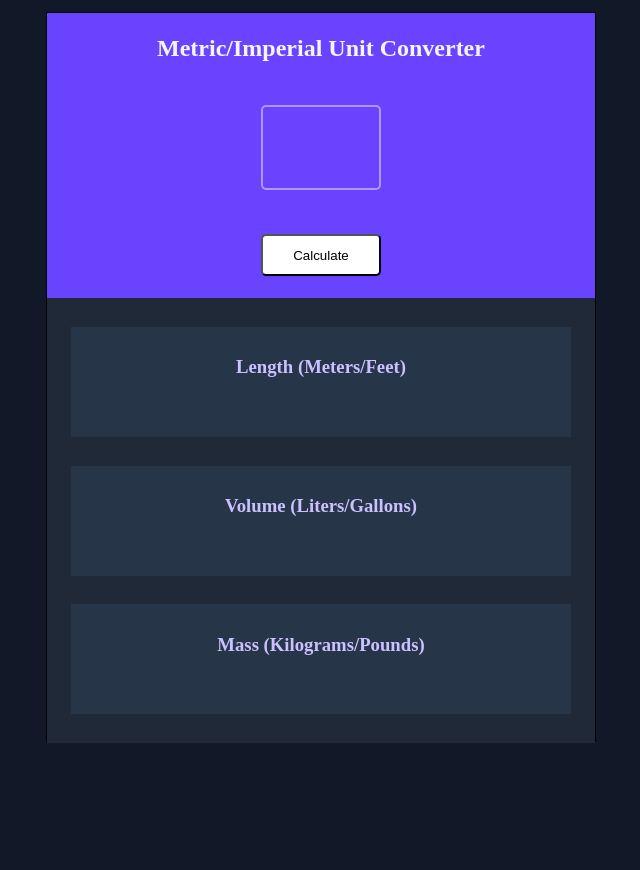
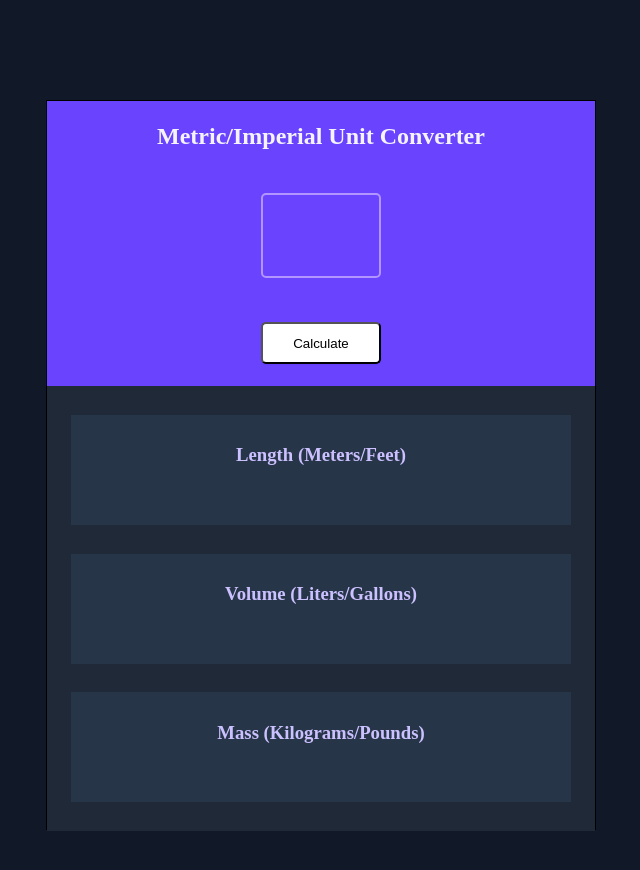
Before and after one commit to LujanSolo/unit-converter, a plain HTML site: page index.html in a window 1280 px wide. Shown: the whole page, without its empty margins (319-959 px from the left). Before the commit the page ends 800 px from the top, so only its background shows below. Drawn offline with Linux system fonts and the light colour scheme.

Commit message:
updated READme file

```diff
--- a/index.css
+++ b/index.css
@@ -7,7 +7,7 @@ body {
   width: 550px;
   height: 730px;
   border: 1px solid black;
-  margin: 12px auto;
+  margin: 100px auto;
   background-color: rgba(17, 24, 39, 1);
 }
 
```
Also changed, not shown: 1 other file.
